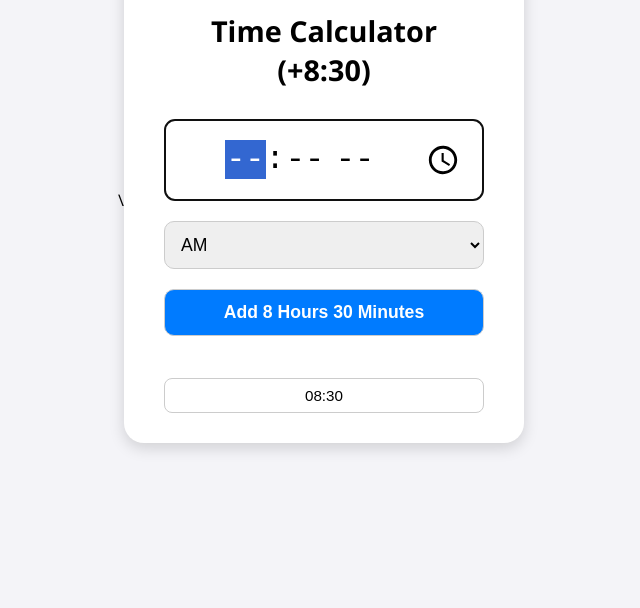
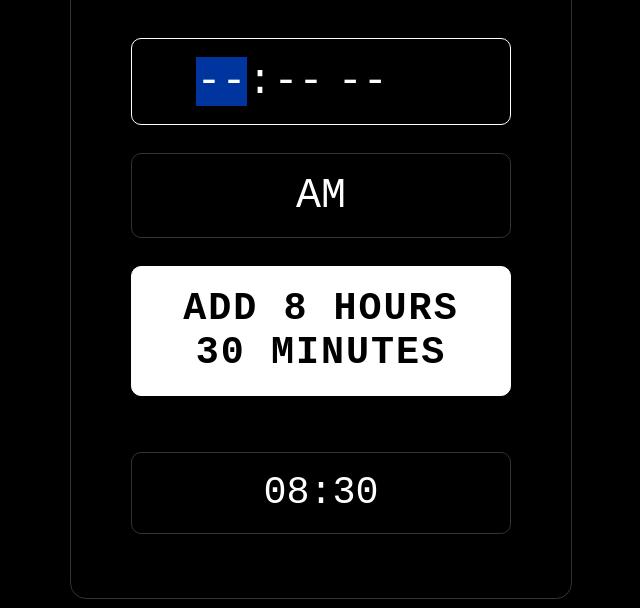
Before and after one commit to tilmamakes/time_duration_calculator, a plain HTML site: page index.html in a window 1280 px wide. Shown: the part 208-816 px from the top of the page, without its empty margins (319-959 px from the left). Drawn offline with Linux system fonts and the light colour scheme.

Commit message:
Update index.html

```diff
--- a/index.html
+++ b/index.html
@@ -1,92 +1,114 @@
-\<!DOCTYPE html>
+<!DOCTYPE html>
 <html lang="en">
 <head>
   <meta charset="UTF-8" />
   <meta name="viewport" content="width=device-width, initial-scale=1.0" />
   <title>Time Calculator (+8:30)</title>
   <style>
+    :root {
+      --bg: #000;
+      --fg: #fff;
+      --border: #333;
+      --font: "JetBrains Mono", monospace;
+    }
+
     body {
-      font-family: "Segoe UI", Arial, sans-serif;
-      background: #f4f4f8;
+      font-family: var(--font);
+      background: var(--bg);
+      color: var(--fg);
       display: flex;
       align-items: center;
       justify-content: center;
       height: 100vh;
+      margin: 0;
     }
+
     .container {
-      background: white;
-      padding: 30px 40px;
-      border-radius: 20px;
-      box-shadow: 0 5px 15px rgba(0, 0, 0, 0.15);
+      background: var(--bg);
+      padding: 50px 60px;
+      border-radius: 16px;
+      border: 1px solid var(--border);
       text-align: center;
-      width: 320px;
+      width: 380px; /* same bounding box size */
     }
+
     h2 {
-      margin-bottom: 20px;
-      font-size: 1.8rem;
+      margin-bottom: 40px;
+      font-size: 3rem; /* doubled */
+      letter-spacing: 3px;
+      font-weight: 700;
+      color: var(--fg);
     }
-    input[type="time"] {
-      margin: 10px 0;
-      padding: 20px;
-      font-size: 2rem;
-      border-radius: 10px;
-      border: 1px solid #ccc;
+
+    input[type="time"],
+    select,
+    button,
+    .small-input {
       width: 100%;
       box-sizing: border-box;
+      margin: 14px 0;
+      padding: 18px;
+      border-radius: 10px;
+      background: transparent;
+      border: 1px solid var(--border);
+      color: var(--fg);
+      font-family: var(--font);
+      font-size: 2.6rem; /* doubled font size */
       text-align: center;
+      outline: none;
+      transition: all 0.2s ease;
     }
-    select, button {
-      margin: 10px 0;
-      padding: 12px;
-      font-size: 1.1rem;
-      border-radius: 10px;
-      border: 1px solid #ccc;
-      width: 100%;
-      box-sizing: border-box;
+
+    input[type="time"]:focus,
+    .small-input:focus {
+      border-color: var(--fg);
     }
+
     button {
-      background-color: #007bff;
-      color: white;
-      font-weight: bold;
+      border: 1px solid var(--fg);
+      color: var(--bg);
+      background: var(--fg);
+      font-weight: 800;
+      letter-spacing: 2px;
       cursor: pointer;
-      transition: 0.3s;
+      transition: all 0.3s ease;
+      font-size: 2.4rem; /* doubled */
+      padding: 20px;
     }
+
     button:hover {
-      background-color: #0056b3;
+      background: transparent;
+      color: var(--fg);
     }
+
     .result {
-      margin-top: 20px;
-      font-size: 2.5rem;
-      font-weight: bold;
+      margin-top: 28px;
+      font-size: 5rem; /* doubled major display */
+      font-weight: 800;
+      letter-spacing: 4px;
+      color: var(--fg);
     }
+
     .small-input {
-      margin-top: 12px;
-      padding: 8px 10px;
-      font-size: 0.95rem;
-      border-radius: 8px;
-      border: 1px solid #ccc;
-      width: 100%;
-      box-sizing: border-box;
-      text-align: center;
+      font-size: 2.4rem; /* doubled */
     }
-    label.small {
-      display: block;
-      font-size: 0.85rem;
-      color: #555;
-      margin-top: 8px;
-      text-align: left;
+
+    select {
+      appearance: none;
+      background: var(--bg);
     }
+
   </style>
 </head>
 <body>
   <div class="container">
-    <h2>Time Calculator (+8:30)</h2>
+    <h2>TIME CALCULATOR</h2>
     <input type="time" id="inputTime" required />
     <select id="ampm">
       <option value="AM">AM</option>
       <option value="PM">PM</option>
     </select>
-    <button id="addButton" onclick="addTime()">Add 8 Hours 30 Minutes</button>
+    <button id="addButton" onclick="addTime()">ADD 8 HOURS 30 MINUTES</button>
     <div class="result" id="result"></div>
     <input id="customDuration" class="small-input" type="text" value="08:30" aria-label="Custom duration (hh:mm)" />
   </div>
@@ -96,7 +118,7 @@
       if (!dur || typeof dur !== 'string') return null;
       dur = dur.trim();
       if (dur === '') return null;
-      if (/^\d{1,3}$/.test(dur)) return [0, parseInt(dur, 10)];
+      if (/^\\d{1,3}$/.test(dur)) return [0, parseInt(dur, 10)];
       const parts = dur.split(':');
       if (parts.length === 2) {
         const h = parseInt(parts[0], 10);
@@ -114,7 +136,7 @@
       const custom = document.getElementById('customDuration').value;
 
       if (!input) {
-        document.getElementById('result').innerText = "Please enter a time.";
+        document.getElementById('result').innerText = "ENTER TIME";
         return;
       }
 
@@ -139,22 +161,21 @@
         String(hours).padStart(2, '0') + ":" +
         String(minutes).padStart(2, '0') + " " + newAmPm;
 
-      document.getElementById('result').innerText = "Result: " + formattedTime;
+      document.getElementById('result').innerText = formattedTime;
     }
 
     const customDuration = document.getElementById('customDuration');
     const addButton = document.getElementById('addButton');
 
-    // Update button text dynamically and trigger calculation on Enter
     customDuration.addEventListener('input', () => {
       const dur = parseDurationToHM(customDuration.value) || [8, 30];
-      addButton.textContent = `Add ${dur[0]} Hours ${dur[1]} Minutes`;
+      addButton.textContent = `ADD ${dur[0]} HOURS ${dur[1]} MINUTES`;
     });
 
     customDuration.addEventListener('keydown', (e) => {
       if (e.key === 'Enter') {
         const dur = parseDurationToHM(customDuration.value) || [8, 30];
-        addButton.textContent = `Add ${dur[0]} Hours ${dur[1]} Minutes`;
+        addButton.textContent = `ADD ${dur[0]} HOURS ${dur[1]} MINUTES`;
         addTime();
       }
     });
```
